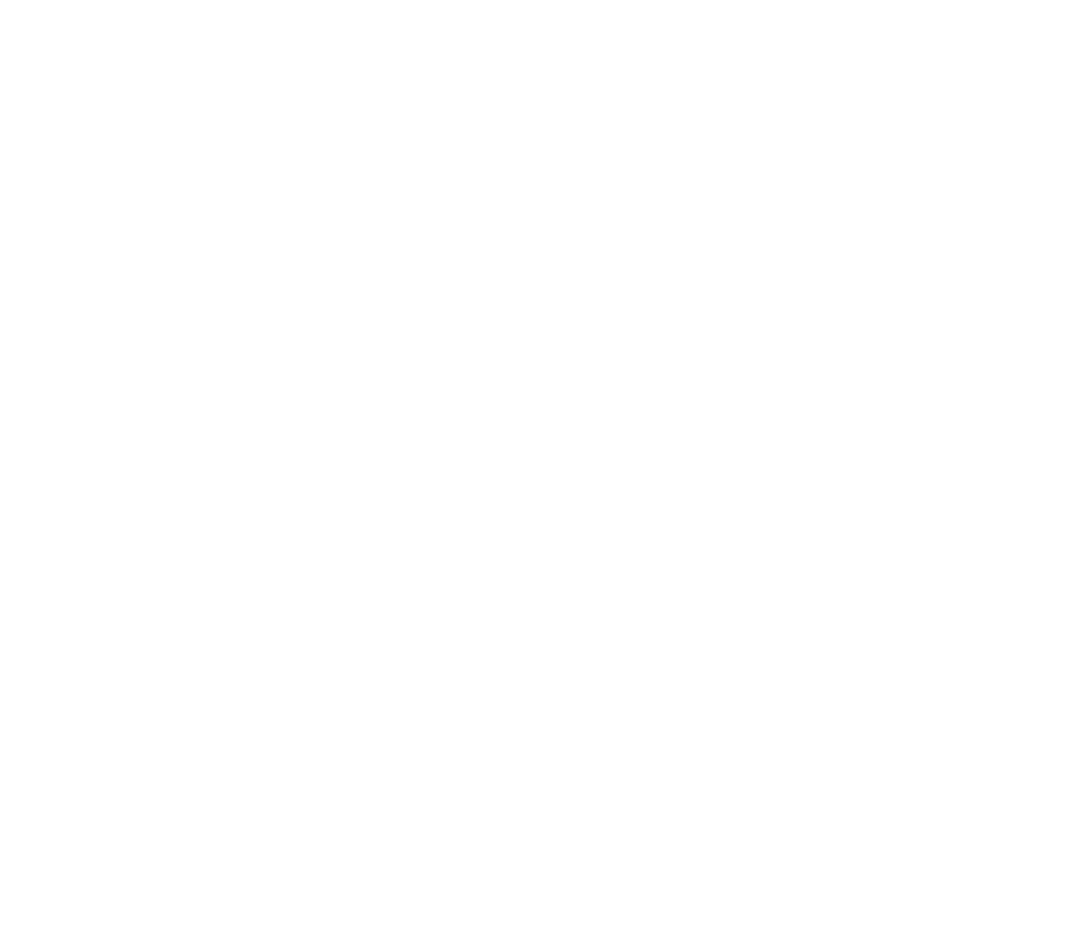
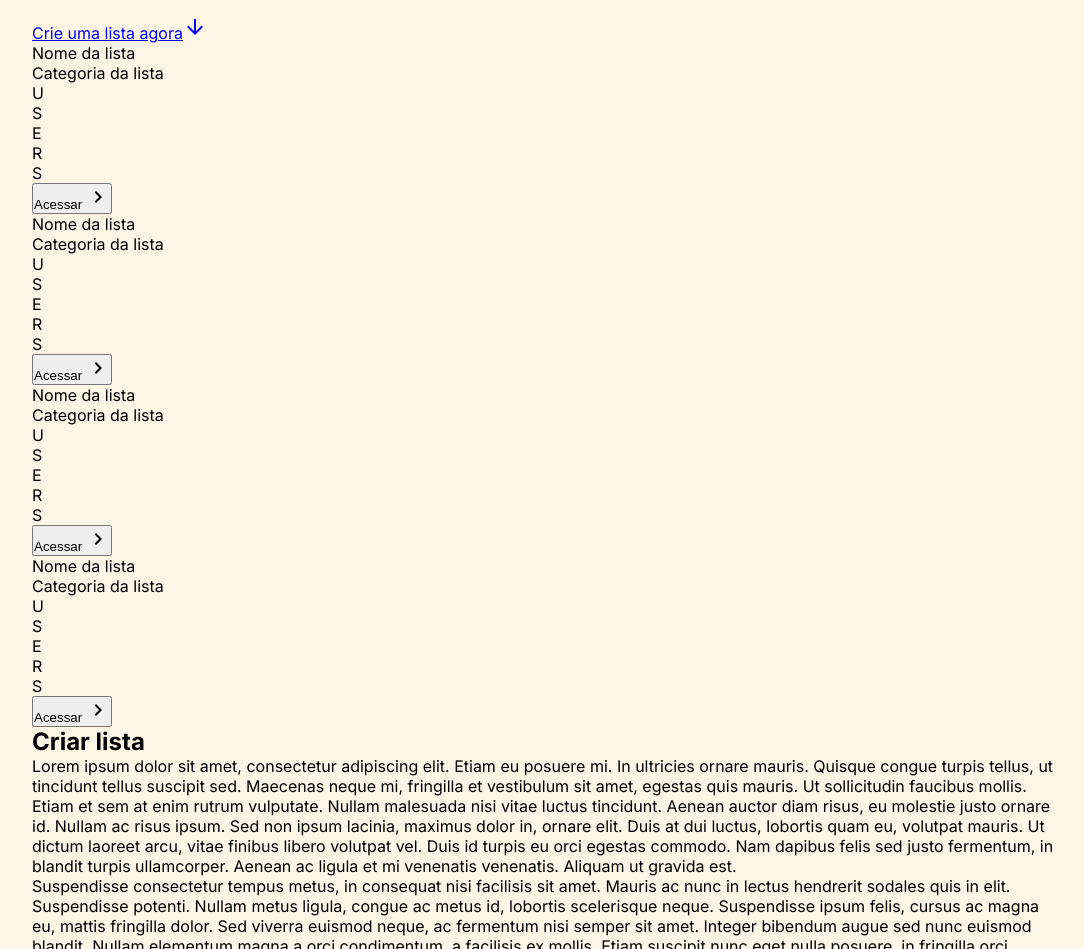
Before and after one commit to Thiagofrf/copickr-v2, a React (Vite) app: page /dashboard in a window 1280 px wide. Before the commit this address had no page. Shown: the part 563-1512 px from the top of the page, without its empty margins (96-1180 px from the left). Before the commit the page ends 800 px from the top, so only its background shows below. Built offline with nearby package versions, Linux system fonts and the light colour scheme.

Commit message:
chore: include new assets and start dashboard development

```diff
--- a/src/App.tsx
+++ b/src/App.tsx
@@ -3,6 +3,9 @@
 import HomePage from './pages/HomePage/HomePage';
 import Login from './pages/Login/Login';
 import Register from './pages/Register/Register';
+import Dashboard from './pages/Dashboard/Dashboard';
+import Tutorial from './pages/Tutorial/Tutorial';
+import MyList from './pages/MyList/MyList';
 
 const router = createBrowserRouter(
   createRoutesFromElements(
@@ -10,6 +13,9 @@
       <Route index element={<HomePage />} />
       <Route path="login" element={<Login />} />
       <Route path="register" element={<Register />} />
+      <Route path="/dashboard" element={<Dashboard />} />
+      <Route path="/tutorials" element={<Tutorial />} />
+      <Route path="/list/:params" element={<MyList />} />
     </Route>
   )
 )
--- a/src/components/CallToRegister/CallToRegister.scss
+++ b/src/components/CallToRegister/CallToRegister.scss
@@ -1,7 +1,3 @@
-.ctregister_container {
-    background: #fdf0d596;
-}
-
 .ctregister_content {
     display: flex;
     justify-content: center;
--- /dev/null
+++ b/src/components/CreateListModal/CreateListModal.tsx
@@ -0,0 +1,9 @@
+const CreateListModal = () => {
+    return (
+        <>
+
+        </>
+    )
+}
+
+export default CreateListModal
--- a/src/components/Footer/Footer.scss
+++ b/src/components/Footer/Footer.scss
@@ -1,5 +1,4 @@
 footer {
-    background: #fdf0d596;
     padding: 20px 60px 0;
 
     .footer-row1 {
--- a/src/components/Header/Header.scss
+++ b/src/components/Header/Header.scss
@@ -5,7 +5,6 @@
     justify-content: space-between;
     align-items: center;
     padding: 20px 60px;
-    background: #fdf0d596;
 
     div {
         display: flex;
--- a/src/components/Highlights/Highlights.scss
+++ b/src/components/Highlights/Highlights.scss
@@ -1,6 +1,7 @@
 .main_highlights {
     text-align: center;
-    margin-top: 80px;
+    padding: 80px 0 10px;
+    background: #fff;
 
     h2 {
         font-size: 3.5rem;
--- a/src/components/MainSection/MainSection.scss
+++ b/src/components/MainSection/MainSection.scss
@@ -1,7 +1,6 @@
 main {
     text-align: center;
-    height: 92vh;
-    background: #fdf0d596;
+    height: calc(100vh - 73.25px);
 
     h1 {
         padding-top: 6rem;
--- a/src/index.css
+++ b/src/index.css
@@ -6,4 +6,5 @@
 
 body {
   font-family: "Inter", sans-serif;
+  background: #fdf0d596;
 }
--- /dev/null
+++ b/src/pages/Dashboard/Dashboard.scss
@@ -0,0 +1,18 @@
+.dashboard {
+    padding-top: 40px;
+    width: 80%;
+    margin: 0 auto;
+
+    &-lists {
+        h2 {
+            font-size: 38px;
+        }
+
+        &__not-found {
+            display: flex;
+            justify-content: center;
+            gap: 20%;
+            margin-top: 5%;
+        }
+    }
+}
--- a/src/pages/Dashboard/Dashboard.tsx
+++ b/src/pages/Dashboard/Dashboard.tsx
@@ -1,7 +1,157 @@
+import ArrowDownwardOutlinedIcon from '@mui/icons-material/ArrowDownwardOutlined';
+import AddOutlinedIcon from '@mui/icons-material/AddOutlined';
+import ChevronRightOutlinedIcon from '@mui/icons-material/ChevronRightOutlined';
+import CreateListModal from '../../components/CreateListModal/CreateListModal';
+import Empty from '../../assets/empty-list.png';
+import './Dashboard.scss'
+
 const Dashboard = () => {
     return (
         <>
+            <div className="dashboard">
+                <div className="dashboard-lists">
+                    <h2>Minhas listas</h2>
+                    <div className="dashboard-lists__not-found">
+                        <img src={Empty} alt="Ilustração vetorizada de um garoto mostrando um papel vazio" />
+                        <p>Você não tem nenhuma lista criada</p>
+                    </div>
+                    <a href="#">
+                        Crie uma lista agora
+                        <span>
+                            <ArrowDownwardOutlinedIcon />
+                        </span>
+                    </a>
+                    <div className="dashboard-lists__container">
+                        <div className="dashboard-lists__item">
+                            <div className="dashboard-lists__item--tags">
+                                <p>Nome da lista</p>
+                                <p>Categoria da lista</p>
+                            </div>
+                            <div className="dashboard-lists__item--collabs">
+                                <div>
+                                    <p>
+                                        U
+                                    </p>
+                                    <p>
+                                        S
+                                    </p>
+                                    <p>
+                                        E
+                                    </p>
+                                    <p>
+                                        R
+                                    </p>
+                                    <p>
+                                        S
+                                    </p>
+                                </div>
+                            </div>
+                            <button className="dashboard-lists__item--link">
+                                Acessar <ChevronRightOutlinedIcon />
+                            </button>
+                        </div>
+                        <div className="dashboard-lists__item">
+                            <div className="dashboard-lists__item--tags">
+                                <p>Nome da lista</p>
+                                <p>Categoria da lista</p>
+                            </div>
+                            <div className="dashboard-lists__item--collabs">
+                                <div>
+                                    <p>
+                                        U
+                                    </p>
+                                    <p>
+                                        S
+                                    </p>
+                                    <p>
+                                        E
+                                    </p>
+                                    <p>
+                                        R
+                                    </p>
+                                    <p>
+                                        S
+                                    </p>
+                                </div>
+                            </div>
+                            <button className="dashboard-lists__item--link">
+                                Acessar <ChevronRightOutlinedIcon />
+                            </button>
+                        </div>
+                        <div className="dashboard-lists__item">
+                            <div className="dashboard-lists__item--tags">
+                                <p>Nome da lista</p>
+                                <p>Categoria da lista</p>
+                            </div>
+                            <div className="dashboard-lists__item--collabs">
+                                <div>
+                                    <p>
+                                        U
+                                    </p>
+                                    <p>
+                                        S
+                                    </p>
+                                    <p>
+                                        E
+                                    </p>
+                                    <p>
+                                        R
+                                    </p>
+                                    <p>
+                                        S
+                                    </p>
+                                </div>
+                            </div>
+                            <button className="dashboard-lists__item--link">
+                                Acessar <ChevronRightOutlinedIcon />
+                            </button>
+                        </div>
+                        <div className="dashboard-lists__item">
+                            <div className="dashboard-lists__item--tags">
+                                <p>Nome da lista</p>
+                                <p>Categoria da lista</p>
+                            </div>
+                            <div className="dashboard-lists__item--collabs">
+                                <div>
+                                    <p>
+                                        U
+                                    </p>
+                                    <p>
+                                        S
+                                    </p>
+                                    <p>
+                                        E
+                                    </p>
+                                    <p>
+                                        R
+                                    </p>
+                                    <p>
+                                        S
+                                    </p>
+                                </div>
+                            </div>
+                            <button className="dashboard-lists__item--link">
+                                Acessar <ChevronRightOutlinedIcon />
+                            </button>
+                        </div>
+                    </div>
+                </div>
+                <div className="dashboard-create">
+                    <h2>Criar lista</h2>
+                    <p>
+                        Lorem ipsum dolor sit amet, consectetur adipiscing elit. Etiam eu posuere mi. In ultricies ornare mauris. Quisque congue turpis tellus, ut tincidunt tellus suscipit sed. Maecenas neque mi, fringilla et vestibulum sit amet, egestas quis mauris. Ut sollicitudin faucibus mollis. Etiam et sem at enim rutrum vulputate. Nullam malesuada nisi vitae luctus tincidunt. Aenean auctor diam risus, eu molestie justo ornare id. Nullam ac risus ipsum. Sed non ipsum lacinia, maximus dolor in, ornare elit. Duis at dui luctus, lobortis quam eu, volutpat mauris. Ut dictum laoreet arcu, vitae finibus libero volutpat vel. Duis id turpis eu orci egestas commodo. Nam dapibus felis sed justo fermentum, in blandit turpis ullamcorper. Aenean ac ligula et mi venenatis venenatis. Aliquam ut gravida est.
+                    </p>
+                    <p>
+                        Suspendisse consectetur tempus metus, in consequat nisi facilisis sit amet. Mauris ac nunc in lectus hendrerit sodales quis in elit. Suspendisse potenti. Nullam metus ligula, congue ac metus id, lobortis scelerisque neque. Suspendisse ipsum felis, cursus ac magna eu, mattis fringilla dolor. Sed viverra euismod neque, ac fermentum nisi semper sit amet. Integer bibendum augue sed nunc euismod blandit. Nullam elementum magna a orci condimentum, a facilisis ex mollis. Etiam suscipit nunc eget nulla posuere, in fringilla orci molestie. Morbi non mollis odio. Pellentesque id lobortis erat, nec fermentum massa.
+                    </p>
+                    <button>
+                        Criar lista <AddOutlinedIcon />
+                    </button>
+                </div>
+            </div>
 
+
+            <CreateListModal />
         </>
     )
 }
--- a/src/pages/Login/Login.scss
+++ b/src/pages/Login/Login.scss
@@ -1,6 +1,5 @@
 .login {
-    background: #fdf0d596;
-    height: 100vh;
+    height: calc(100vh - 73.25px);
     padding-top: 10%;
 
     &__container {
--- a/src/pages/Register/Register.scss
+++ b/src/pages/Register/Register.scss
@@ -1,6 +1,5 @@
 .register {
-    background: #fdf0d596;
-    height: 100vh;
+    height: calc(100vh - 73.25px);
     padding-top: 10%;
 
     &__container {
```
Also changed, not shown: src/assets/404-page.png (added), src/assets/empty-list.png (added).
